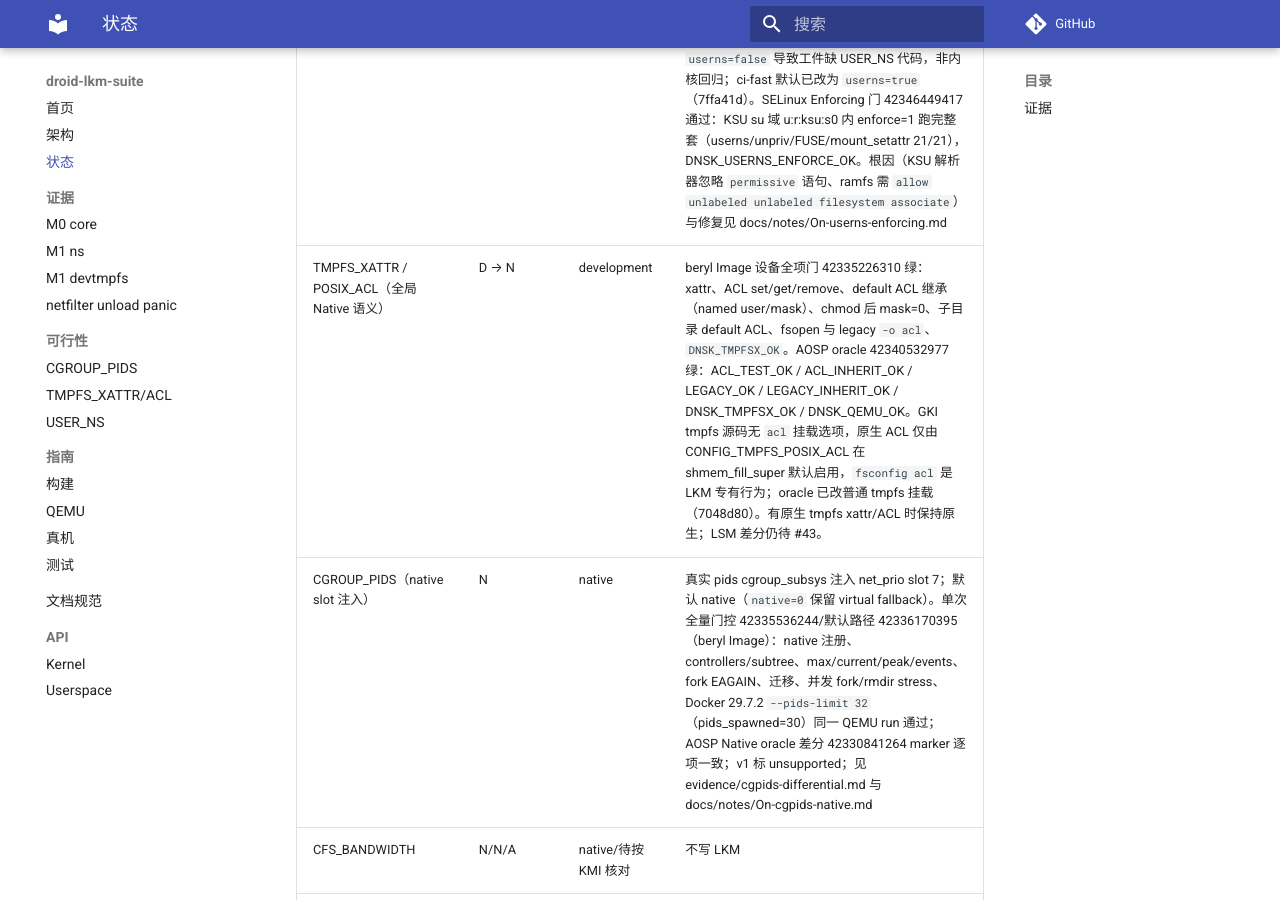
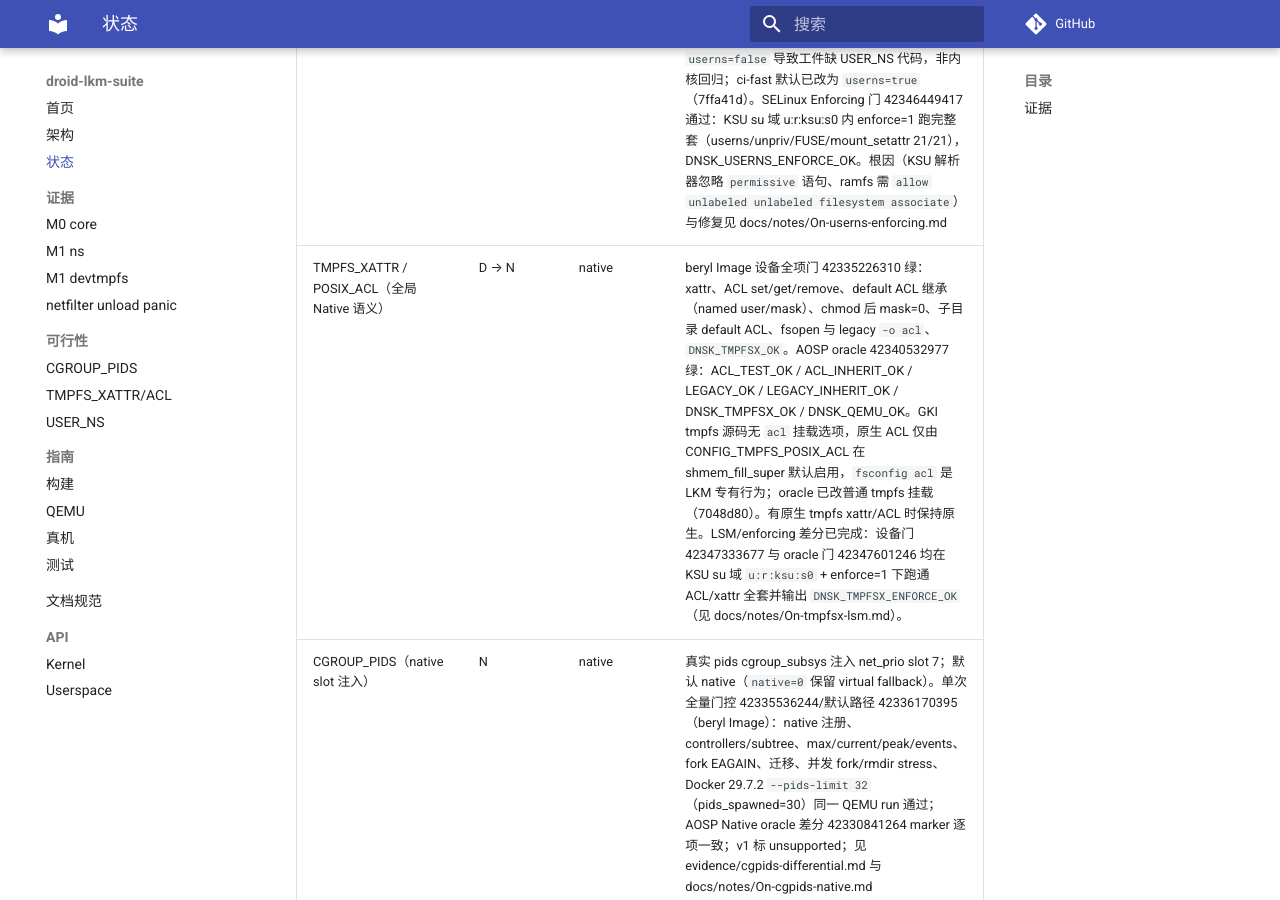
Before and after one commit to uobe1/droid-lkm-suite, an MkDocs documentation site: the page built from docs/status.md, in a window 1280 px wide and 900 px high, scrolled down 1042 px. Built offline with MkDocs 1.6.1 and Material for MkDocs 9.7.7, drawn with Linux system fonts in a browser that asks for light colours; comment, search, counter and statistics services are not loaded.

Commit message:
docs(status): tmpfsx LSM differential green on device and oracle; mark native

```diff
--- a/docs/status.md
+++ b/docs/status.md
@@ -12,7 +12,7 @@
 | xt_addrtype / nft target subset / REJECT / RECENT / IP6 NAT | R | development | active load/unload + netns 内 addrtype/recent/REJECT/ipset/xt_set 规则通过; 原生 REJECT 正确跳过; 内核缺 `IP6_NF_NAT` 时由模块补齐 legacy `nat` 表（DNAT/MASQUERADE，run 42254952259，符号由 ksud 解析）; UFW/Fail2ban（run 42278237353）与 Docker 29.7.2 legacy+nft bridge/NAT（run 42293517445）通过 |
 | IP_SET / HASH_IP / HASH_NET / XT_SET | R | development | 6.12 构建/导出/QEMU hash 语义通过; 设备 no-compat ABI 修复后 insmod/xt_set 注册/rmmod 通过; iptables 规则与容器验收待完成 |
 | USER_NS + idmapped/child overlay/FUSE/selftests | D → N | native | AOSP oracle（oracle-nopids 镜像，USER_NS/FUSE/OVERLAY/TMPFS 已开）42338157652 通过：idmap、overlay、unpriv UID 1000、FUSE、mount_setattr 21/21、DNSK_USERNS_OK；设备 LKM 门 42339674055 全绿：idmap、child-userns overlay、FUSE、嵌套 userns、unpriv UID 1000、mount_setattr 21/21、DNSK_USERNS_OK。此前 nested `unshare(CLONE_NEWUSER)` EINVAL 系 ci-fast 默认 `userns=false` 导致工件缺 USER_NS 代码，非内核回归；ci-fast 默认已改为 `userns=true`（7ffa41d）。SELinux Enforcing 门 42346449417 通过：KSU su 域 u:r:ksu:s0 内 enforce=1 跑完整套（userns/unpriv/FUSE/mount_setattr 21/21），DNSK_USERNS_ENFORCE_OK。根因（KSU 解析器忽略 `permissive` 语句、ramfs 需 `allow unlabeled unlabeled filesystem associate`）与修复见 docs/notes/On-userns-enforcing.md |
-| TMPFS_XATTR / POSIX_ACL（全局 Native 语义） | D → N | development | beryl Image 设备全项门 42335226310 绿：xattr、ACL set/get/remove、default ACL 继承（named user/mask）、chmod 后 mask=0、子目录 default ACL、fsopen 与 legacy `-o acl`、`DNSK_TMPFSX_OK`。AOSP oracle 42340532977 绿：ACL_TEST_OK / ACL_INHERIT_OK / LEGACY_OK / LEGACY_INHERIT_OK / DNSK_TMPFSX_OK / DNSK_QEMU_OK。GKI tmpfs 源码无 `acl` 挂载选项，原生 ACL 仅由 CONFIG_TMPFS_POSIX_ACL 在 shmem_fill_super 默认启用，`fsconfig acl` 是 LKM 专有行为；oracle 已改普通 tmpfs 挂载（7048d80）。有原生 tmpfs xattr/ACL 时保持原生；LSM 差分仍待 #43。 |
+| TMPFS_XATTR / POSIX_ACL（全局 Native 语义） | D → N | native | beryl Image 设备全项门 42335226310 绿：xattr、ACL set/get/remove、default ACL 继承（named user/mask）、chmod 后 mask=0、子目录 default ACL、fsopen 与 legacy `-o acl`、`DNSK_TMPFSX_OK`。AOSP oracle 42340532977 绿：ACL_TEST_OK / ACL_INHERIT_OK / LEGACY_OK / LEGACY_INHERIT_OK / DNSK_TMPFSX_OK / DNSK_QEMU_OK。GKI tmpfs 源码无 `acl` 挂载选项，原生 ACL 仅由 CONFIG_TMPFS_POSIX_ACL 在 shmem_fill_super 默认启用，`fsconfig acl` 是 LKM 专有行为；oracle 已改普通 tmpfs 挂载（7048d80）。有原生 tmpfs xattr/ACL 时保持原生。LSM/enforcing 差分已完成：设备门 42347333677 与 oracle 门 42347601246 均在 KSU su 域 `u:r:ksu:s0` + enforce=1 下跑通 ACL/xattr 全套并输出 `DNSK_TMPFSX_ENFORCE_OK`（见 docs/notes/On-tmpfsx-lsm.md）。 |
 | CGROUP_PIDS（native slot 注入） | N | native | 真实 pids cgroup_subsys 注入 net_prio slot 7；默认 native（`native=0` 保留 virtual fallback）。单次全量门控 42335536244/默认路径 42336170395（beryl Image）：native 注册、controllers/subtree、max/current/peak/events、fork EAGAIN、迁移、并发 fork/rmdir stress、Docker 29.7.2 `--pids-limit 32`（pids_spawned=30）同一 QEMU run 通过；AOSP Native oracle 差分 42330841264 marker 逐项一致；v1 标 unsupported；见 evidence/cgpids-differential.md 与 docs/notes/On-cgpids-native.md |
 | CFS_BANDWIDTH | N/N/A | native/待按 KMI 核对 | 不写 LKM |
 | FUSE / OverlayFS / NET_NS / UTS / TIME / CGROUP ns | N | native | USER_NS 场景单独验收 |
```
